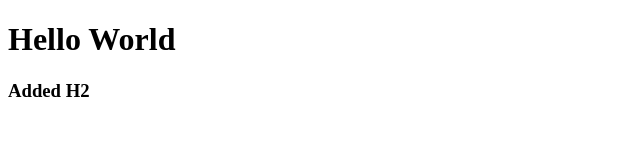
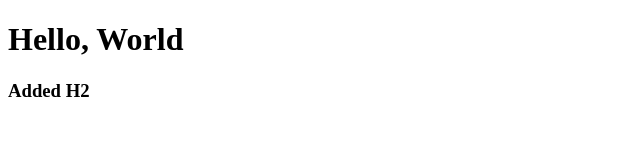
Before and after one commit to MagrayTariq/Hello, a plain HTML site: page index.html in a window 1280 px wide. Shown: the full height of the page, 0-640 px from the left. Drawn offline with Linux system fonts and the light colour scheme.

Commit message:
Added Comma

```diff
--- a/index.html
+++ b/index.html
@@ -3,7 +3,7 @@
     <head>
         <title>Hello World</title>
         <body>
-            <H1>Hello World</H1>
+            <H1>Hello, World</H1>
             <h3>Added H2</h3>
         </body>
     </head>
```
